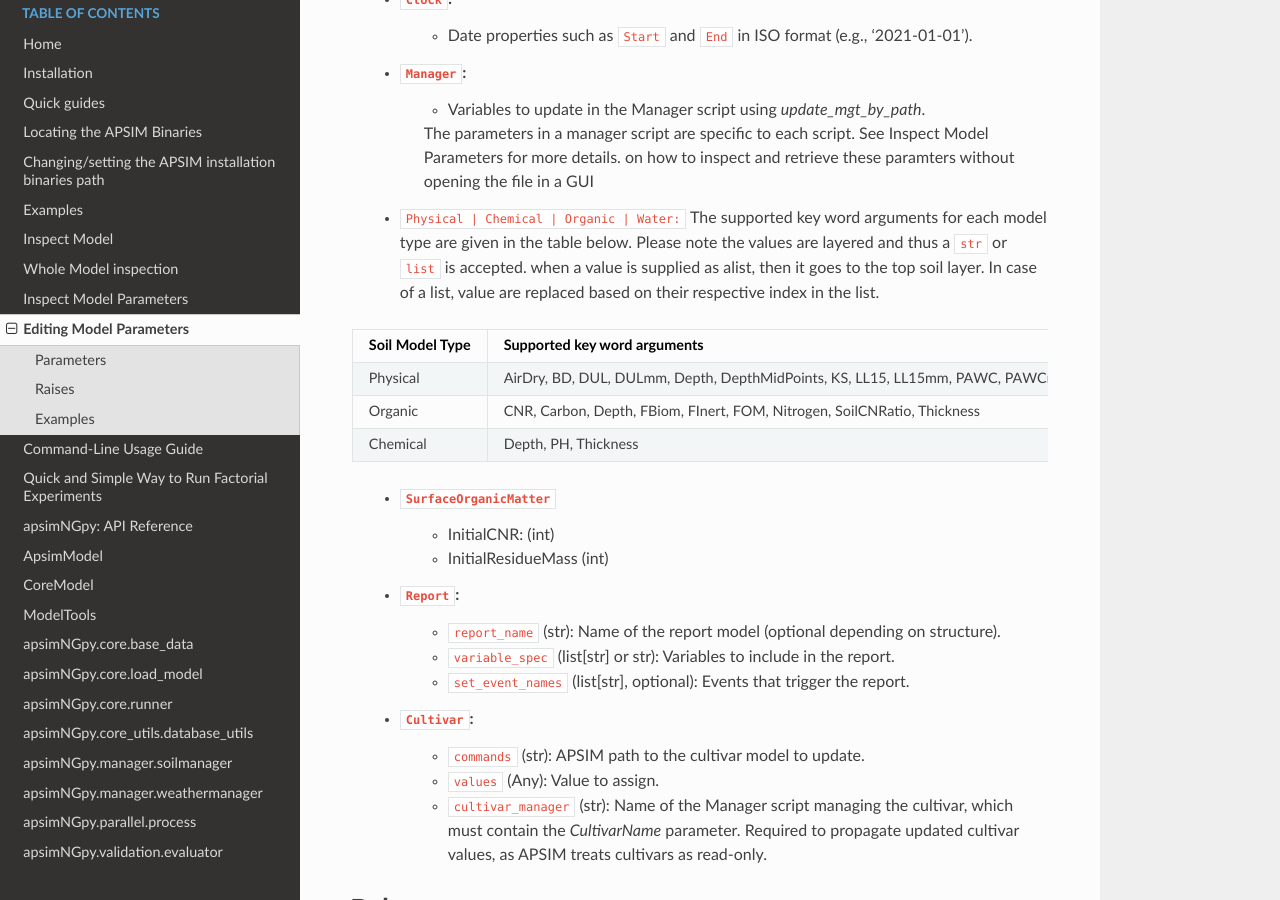
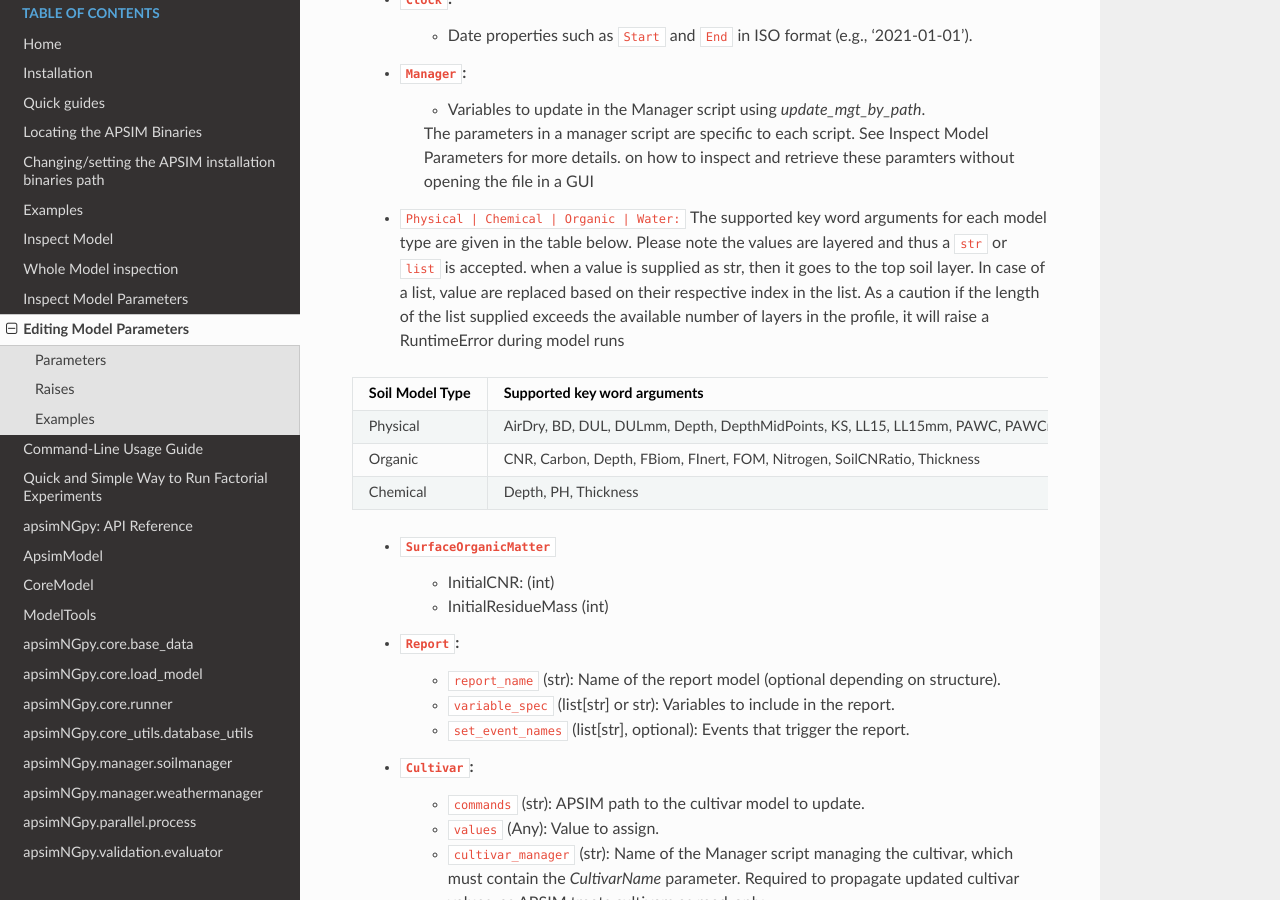
Before and after one commit to MAGALA-RICHARD/documentation-example, a Sphinx documentation site: the page built from doc/edit.rst, in a window 1280 px wide and 900 px high, scrolled down 807 px. Built offline with Sphinx 7.4.7 and the Read the Docs theme 3.1.0, drawn with Linux system fonts in a browser that asks for light colours.

```diff
--- a/doc/edit.rst
+++ b/doc/edit.rst
@@ -36,7 +36,7 @@
 
     - ``Physical | Chemical | Organic | Water:``
       The supported key word arguments for each model type are given in the table below. Please note the values are layered and thus a ``str`` or ``list`` is accepted.
-      when a value is supplied as alist, then it goes to the top soil layer. In case of a list, value are replaced based on their respective index in the list.
+      when a value is supplied as str, then it goes to the top soil layer. In case of a list, value are replaced based on their respective index in the list. As a caution if the length of the list supplied exceeds the available number of layers in the profile, it will raise a RuntimeError during model runs
 
 +------------------+--------------------------------------------------------------------------------------------------------------------------------------+
 | Soil Model Type  | **Supported key word arguments**                                                                                                     |
```
